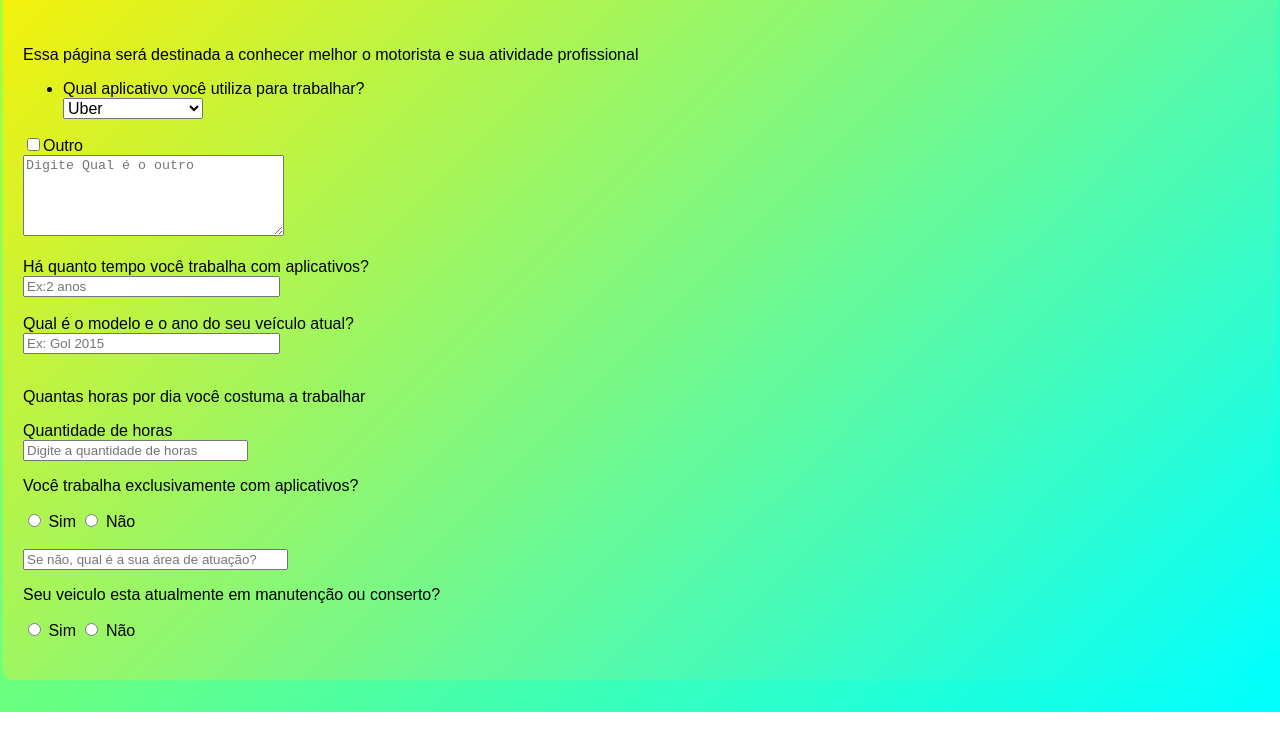
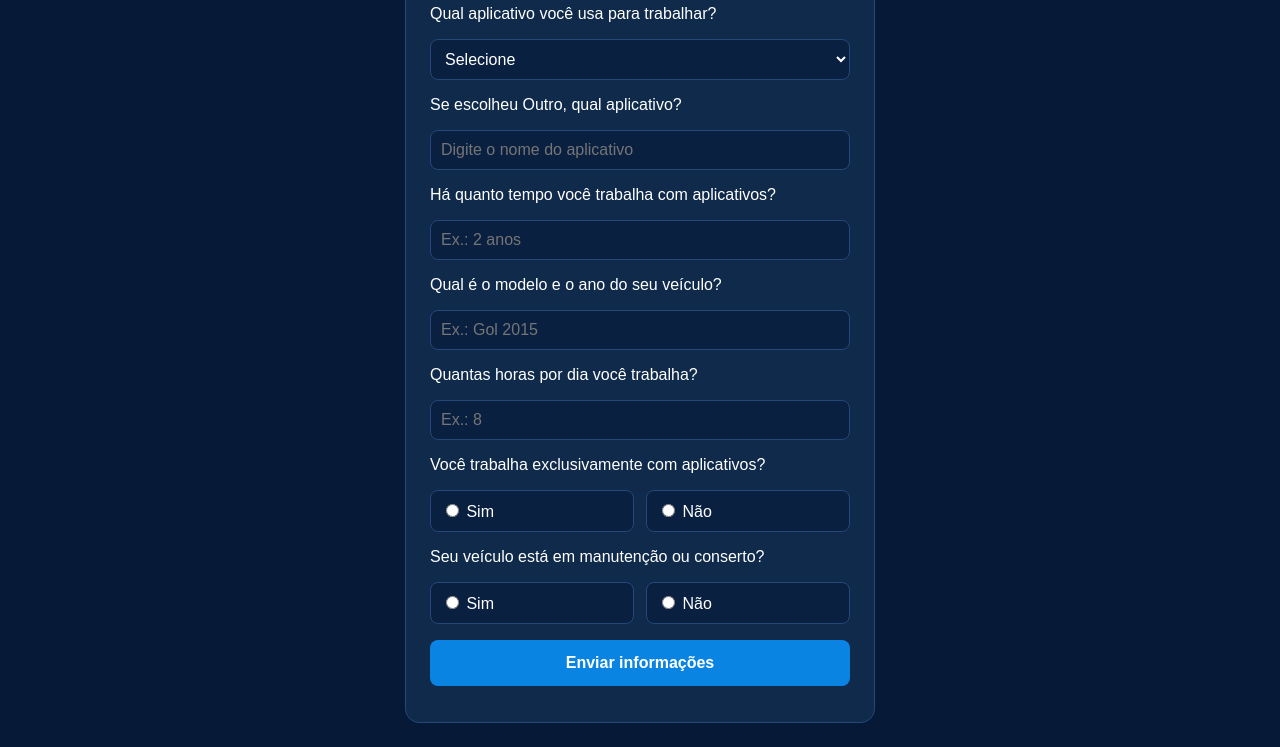
Before and after one commit to davimamede0-netizen/informa-es-necess-rias, a plain HTML site: page index.html in a window 1280 px wide. Shown: the part 88-835 px from the top of the page. Before the commit the page ends 800 px from the top, so only its background shows below. Drawn offline with Linux system fonts and the light colour scheme.

Commit message:
finalizado

```diff
--- a/index.html
+++ b/index.html
@@ -1,83 +1,118 @@
 <!DOCTYPE html>
-<html lang="en">
+<html lang="pt-BR">
 <head>
     <meta charset="UTF-8">
     <meta name="viewport" content="width=device-width, initial-scale=1.0">
-    <title>Document</title>
-</head>
+    <title>Informações necessárias</title>
     <style>
 body {
     font-family: Arial, Helvetica, sans-serif;
     margin: 0;
-    min-height: 100vh;
-    background: linear-gradient(135deg, #ADFF2F, #00ffFF);
-}
-    h2 {
-  display: grid;
-  align-content: start;
-  height: 20px;
-  text-align: center;
+    padding: 24px 12px;
+    background: #061A38;
+    color: #fff;
         }
 
-div{
-    margin-left: 3px;
-    margin-right: 3px;
-    background: linear-gradient(135deg, #fff000, #00FFFF);
-    border-radius: 10px;
-    min-height: 150px;
-    padding: 40px 20px;
+h2 {
+    text-align: center;
+    margin: 0 0 20px;
+        }
+
+div {
+    max-width: 420px;
+    margin: auto;
+    padding: 20px 24px;
+    background: #0f2a4a;
+    border: 1px solid #25477a;
+    border-radius: 14px;
         }
 
 select {
+    width: 100%;
+    padding: 10px;
     font-size: 16px;
-  width: 140px;
+    color: #fff;
+    background: #0a2040;
+    border: 1px solid #25477a;
+    border-radius: 8px;
+        }
+input[type=text], input[type=number] {
+    width: 100%;
+    padding: 10px;
+    font-size: 16px;
+    color: #fff;
+    background: #0a2040;
+    border: 1px solid #25477a;
+    border-radius: 8px;
+    box-sizing: border-box;
+}
+.opcoes {
+    display: flex;
+    gap: 12px;
+}
+.opcoes label {
+    flex: 1;
+    padding: 10px;
+    background: #0a2040;
+    border: 1px solid #25477a;
+    border-radius: 8px;
+    cursor: pointer;
+}
+button {
+    width: 100%;
+    padding: 14px;
+    background-color: #0984e3;
+    color: #fff;
+    font-size: 16px;
+    font-weight: bold;
+    border: none;
+    border-radius: 8px;
+    cursor: pointer;
 }
     </style>
+</head>
 <body>
-    <div class="div">
-    <h2>Informações Necessárias</h2><br>
-<p>Essa página será destinada a conhecer melhor o motorista e sua atividade profissional</p>
+    <div>
+        <h2>Informações necessárias</h2>
 
         <form method="post" autocomplete="off">
-<ul>
-<li>
-    Qual aplicativo você utiliza para trabalhar?<br>
-<select id="motorista" name="motorista" required>
+         <p>Qual aplicativo você usa para trabalhar?</p>
+<select name="aplicativo" required>
+    <option value="">Selecione</option>
     <option>Uber</option>
     <option>99</option>
     <option>inDrive</option>
     <option>Lady Drive</option>
+    <option>Outro</option>
+</select>
 
-</select>
-</li>
-</ul>
+<p>Se escolheu Outro, qual aplicativo?</p>
+<input type="text" name="aplicativo_outro" placeholder="Digite o nome do aplicativo">
 
- <input type="checkbox" name="motorista" value="outro">Outro<br>
-<textarea name="resposta" placeholder="Digite Qual é o outro" cols="30"  rows="5"></textarea><br><br>
+    <p>Há quanto tempo você trabalha com aplicativos?</p>
+    <input type="text" name="experiencia" placeholder="Ex.: 2 anos">
 
-<label>Há quanto tempo você trabalha com aplicativos?</label><br>
-<input type="text" name="experiencia" placeholder="Ex:2 anos" size="29"><br><br>
+    <p>Qual é o modelo e o ano do seu veículo?</p>
+    <input type="text" name="veiculo" placeholder="Ex.: Gol 2015">
 
-<label>Qual é o modelo e o ano do seu veículo atual?</label><br>
-<input type="text" name="veiculo" placeholder="Ex: Gol 2015" size="29"><br><br>
-
-<p>Quantas horas por dia você costuma a trabalhar</p>
-<form Method="post" autocomplete="off">
-<label>Quantidade de horas</label><br>
-<input type="text" name="horas" placeholder="Digite a quantidade de horas" size="25" required>
-<p>Você trabalha exclusivamente com aplicativos?</p>
-<input type="radio" name="app" value="sim" required> Sim
-<input type="radio" name="app" value="nao" required> Não<br><br>
-
-<input type="text" name="nao" placeholder="Se não, qual é a sua área de atuação?" size="30" required>
-
-<p>Seu veiculo esta atualmente em manutenção ou conserto?</p>
-<input type="radio" name="app" value="sim" required> Sim
-<input type="radio" name="app" value="nao" required> Não
+    <p>Quantas horas por dia você trabalha?</p>
+    <input type="number" name="horas" min="1" max="24" placeholder="Ex.: 8" required>
 
 
+    <p>Você trabalha exclusivamente com aplicativos?</p>
+    <span class="opcoes">
+    <label><input type="radio" name="exclusivo" value="sim" required> Sim</label>
+    <label><input type="radio" name="exclusivo" value="nao"> Não </label>
+    </span>
+
+    <p>Seu veículo está em manutenção ou conserto?</p>
+    <span class="opcoes">
+    <label><input type="radio" name="manutencao" value="sim" required> Sim</label>
+    <label><input type="radio" name="manutencao" value="nao"> Não </label>
+    </span>
+
+    <p><button type="submit">Enviar informações</button></p>
     </form>
-
     </div>
 </body>
 </html>
```
Lines whose indentation alone changed are shown as unchanged.
